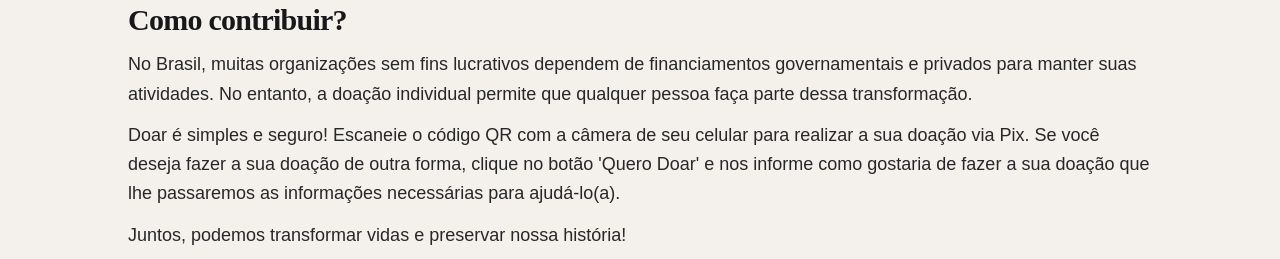
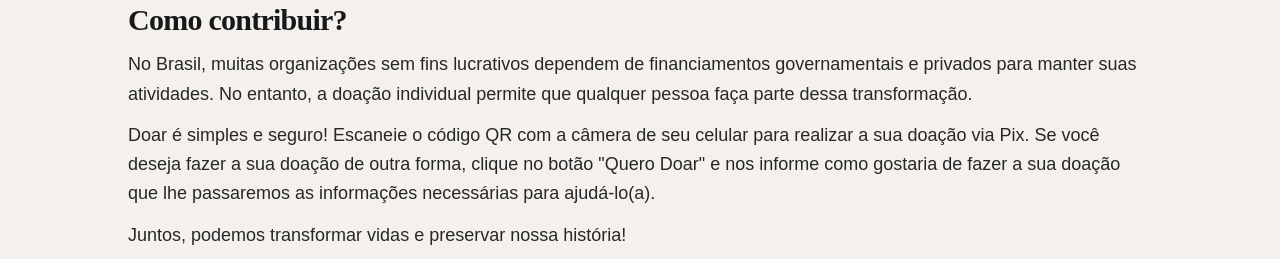
Before and after one commit to rafaeloliveiralopes/site-quilombo-jbv, a Next.js app: page /como-apoiar in a window 1280 px wide. Shown: the part 1160-1419 px from the top of the page. Built offline with nearby package versions, Linux system fonts and the light colour scheme.

Commit message:
fix(content): escape double quotes in JSX to pass react/no-unescaped-entities rule.

```diff
--- a/src/app/como-apoiar/page.tsx
+++ b/src/app/como-apoiar/page.tsx
@@ -75,9 +75,10 @@ export default function Page() {
               <p>
                 Doar é simples e seguro! Escaneie o código QR com a câmera de seu celular para
                 realizar a sua doação via Pix. Se você deseja fazer a sua doação de outra forma,
-                clique no botão 'Quero Doar' e nos informe como gostaria de fazer a sua doação que
-                lhe passaremos as informações necessárias para ajudá-lo<span>(a)</span>.
+                clique no botão &quot;Quero Doar&quot; e nos informe como gostaria de fazer a sua
+                doação que lhe passaremos as informações necessárias para ajudá-lo(a).
               </p>
+
               <p>Juntos, podemos transformar vidas e preservar nossa história!</p>
             </div>
           </section>
```
